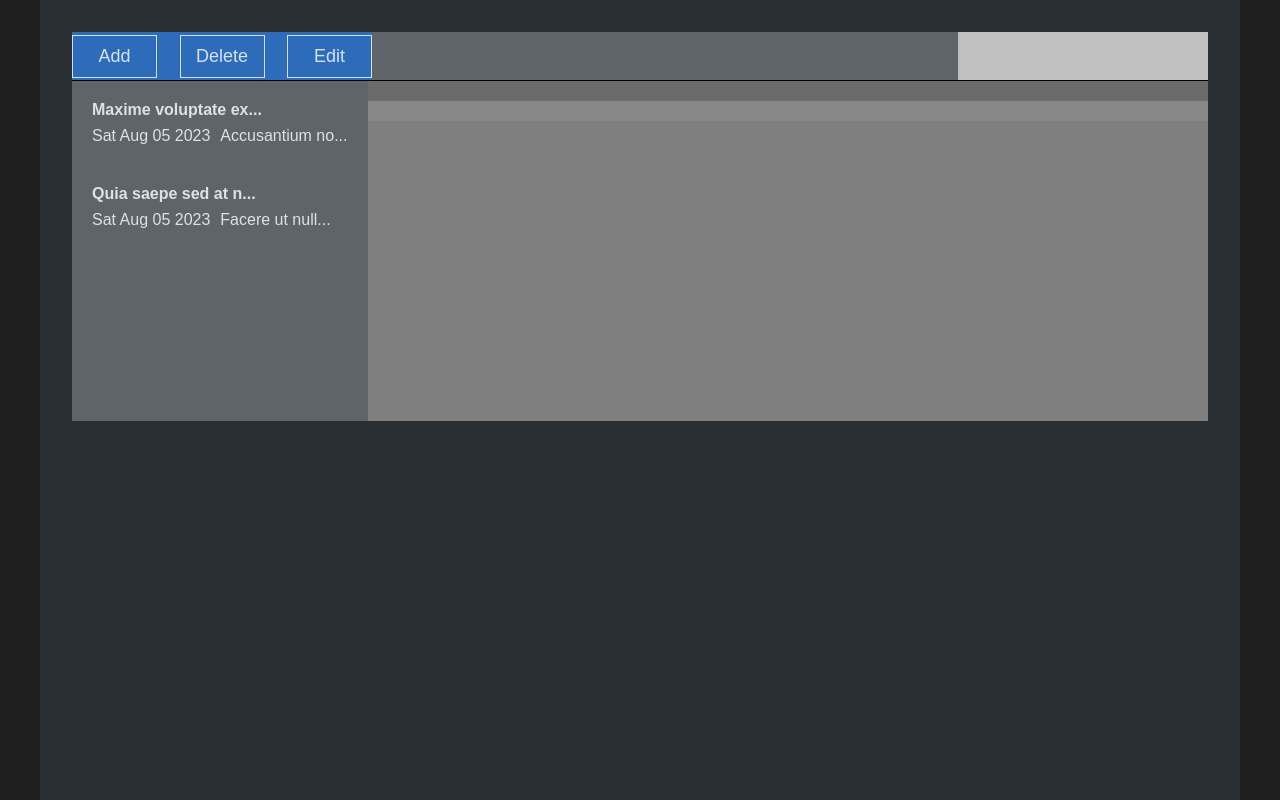
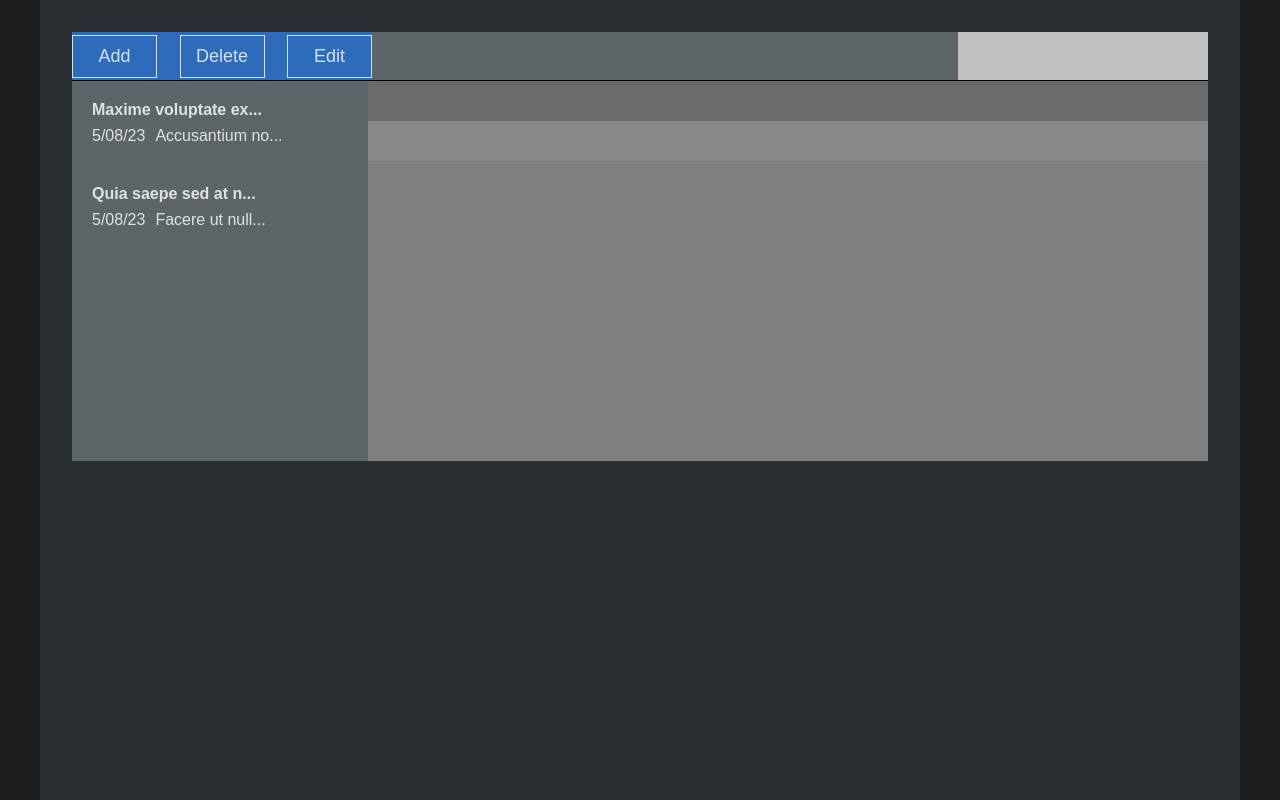
Before and after one commit to Andrew-Sparrow/It-Digital, a React (Create React App) app: page / in a window 1280 px wide. Built offline with nearby package versions, Linux system fonts and the light colour scheme.

Commit message:
adds time formatter

```diff
--- a/src/components/ListItem.jsx
+++ b/src/components/ListItem.jsx
@@ -4,6 +4,7 @@ import styled from 'styled-components';
 import { MAX_LETTERS_AMOUNT_TEXT, MAX_LETTERS_AMOUNT_TITLE } from '../constants';
 import { truncate } from '../utils';
 import { NoteContext } from '../App';
+import { formatDateShort, formatTimeHoursAndMinutes, isToday } from '../util';
 
 
 const StyledNoteItem = styled.div`
@@ -47,7 +48,7 @@ const ListItem = (props) => {
         <strong >{truncate(title, MAX_LETTERS_AMOUNT_TITLE)}</strong>
       </div>
       <div className='text'>
-        <p><span className='time'>{new Date(time).toDateString()}</span>{truncate(text, MAX_LETTERS_AMOUNT_TEXT)}</p>
+        <p><span className='time'>{isToday() ? formatTimeHoursAndMinutes(time) : formatDateShort(time)}</span>{truncate(text, MAX_LETTERS_AMOUNT_TEXT)}</p>
       </div>
     </StyledNoteItem>
   )
--- a/src/components/WorkSpace.jsx
+++ b/src/components/WorkSpace.jsx
@@ -2,6 +2,7 @@ import React, { useState, useContext, useEffect } from "react";
 import styled from "styled-components";
 import { notes } from "../db";
 import { NoteContext } from "../App";
+import { formatDateFullForTitle } from "../util";
 
 const StyledContainer = styled.div`
   display: flex;
@@ -10,6 +11,7 @@ const StyledContainer = styled.div`
 `;
 
 const StyledTime = styled.p`
+  min-height: 40px;
   text-align: center;
   padding: 10px 20px 10px;
   background-color: #6b6b6b;
@@ -17,6 +19,7 @@ const StyledTime = styled.p`
 `;
 
 const StyledTitle = styled.p`
+  min-height: 40px;
   text-align: left;
   font-weight: 700;
   padding: 10px 20px 10px;
@@ -46,7 +49,7 @@ const StyledEditPanel = styled.textarea`
 `;
 
 const WorkSpace = (props) => {
-  const [noteItem, setNoteItem] = useState({});
+  const [noteItem, setNoteItem] = useState(null);
   const [noteText, setNoteText] = useState("");
   const { activeId } = useContext(NoteContext);
 
@@ -67,8 +70,8 @@ const WorkSpace = (props) => {
 
   return (
     <StyledContainer>
-      <StyledTime>{noteItem.time}</StyledTime>
-      <StyledTitle>{noteItem.title}</StyledTitle>
+      <StyledTime>{noteItem && formatDateFullForTitle(noteItem.time)}</StyledTime>
+      <StyledTitle>{noteItem && noteItem.title}</StyledTitle>
       {/* <StyledEditPanel
          {...props}
          value={noteItem.text}
--- a/src/util.js
+++ b/src/util.js
@@ -1,3 +1,24 @@
-export const formatDate = (date) => {
-  return ;
-}
+import moment from "moment";
+
+export const formatDateFullForTitle = (time) => {
+  return `${ moment(time).format('MMMM DD, YYYY') } at ${ moment(time).format('hh:mm A') }`;
+};
+
+export const formatDateShort = (time) => {
+  return `${ moment(time).format('D/MM/YY') }`;
+};
+
+export const isToday = (time) => {
+  const today = new Date();
+
+  // 👇️ Today's date
+  if (today.toDateString() === new Date(time).toDateString()) {
+    return true;
+  }
+
+  return false;
+};
+
+export const formatTimeHoursAndMinutes = (time) => {
+  return `${ moment(time).format('hh:mm A') }`;
+};
```
